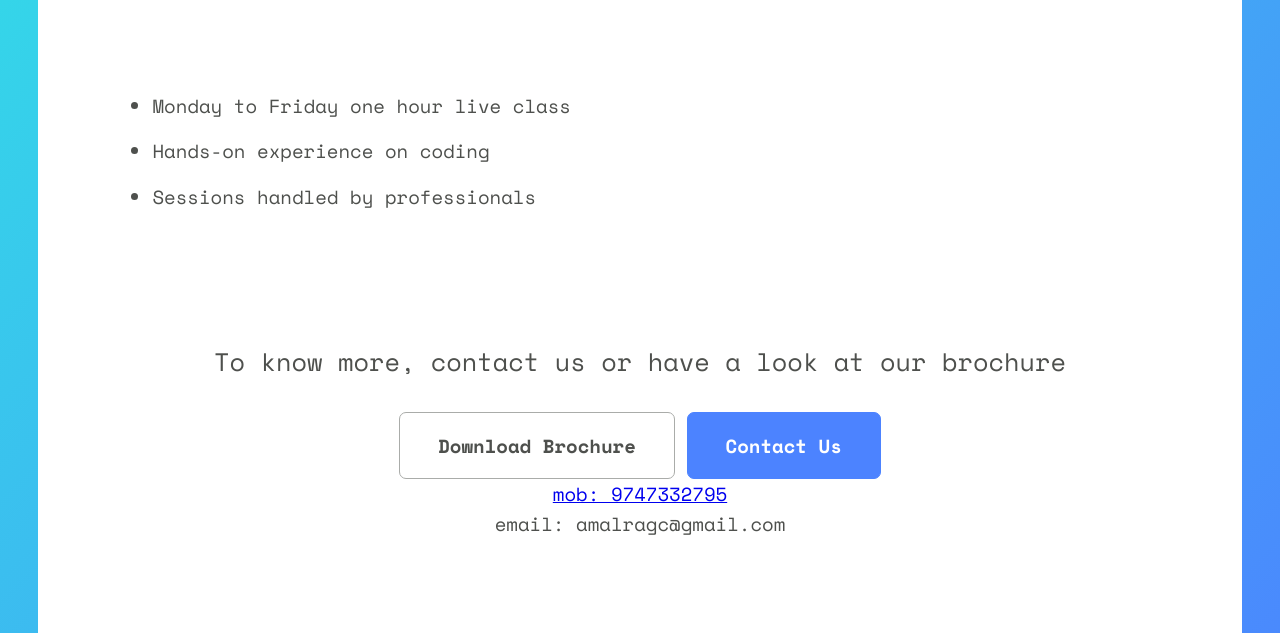
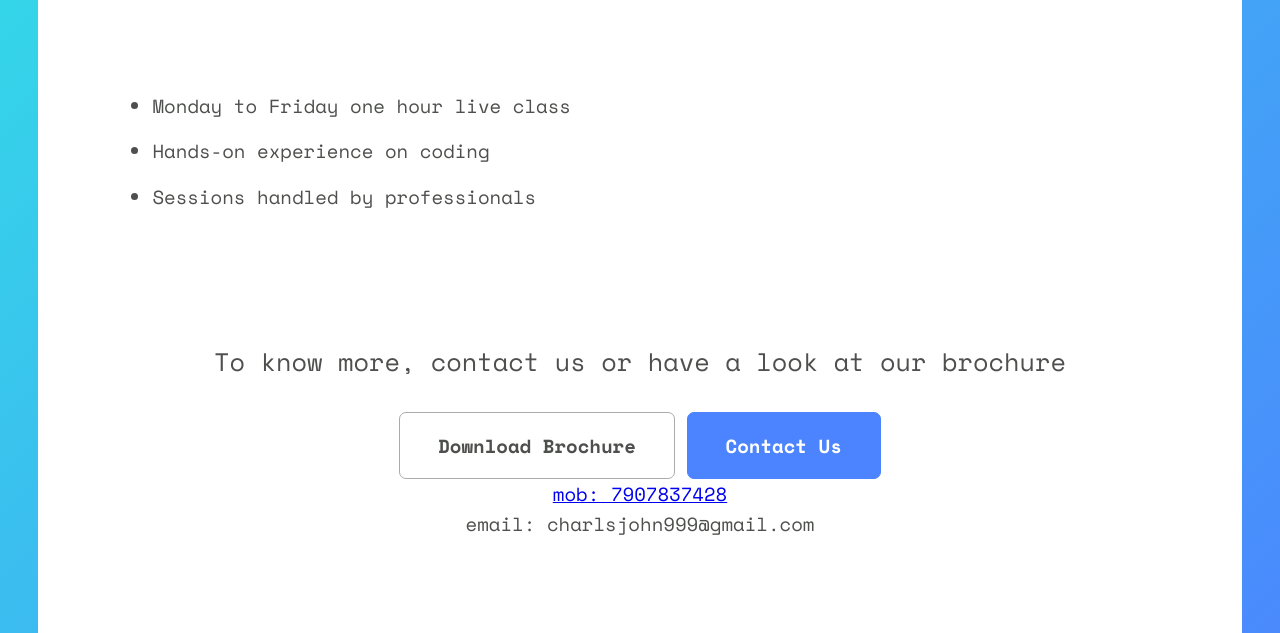
Before and after one commit to classnotesforyou/classnotesforyou.github.io, a plain HTML site: page index.html in a window 1280 px wide. Shown: the part 1265-1898 px from the top of the page. Drawn offline with nearby package versions, Linux system fonts and the light colour scheme.

Commit message:
changed number

```diff
--- a/index.html
+++ b/index.html
@@ -144,9 +144,9 @@
                 <section class="align--center pt3 pb3">
                     <p class="h3 mb2 reveal-on-scroll is-revealing">To know more, contact us or have a look at our brochure</p>
                     <a href="img/junior_dev_brochure.pdf" target="_blank" class="btn btn--outline reveal-on-scroll is-revealing">Download Brochure</a>
-                    <a href="tel:+91-974-733-2795" class="btn btn--default reveal-on-scroll is-revealing">Contact Us</a>
-                    <p><a href="tel:+91-974-733-2795">mob: 9747332795</a></p>
-                    <p>email: amalragc@gmail.com</p>
+                    <a href="tel:+91-790-783-7428" class="btn btn--default reveal-on-scroll is-revealing">Contact Us</a>
+                    <p><a href="tel:+91-974-733-2795">mob: 7907837428</a></p>
+                    <p>email: charlsjohn999@gmail.com</p>
                 </section>
 
             </div>
```
